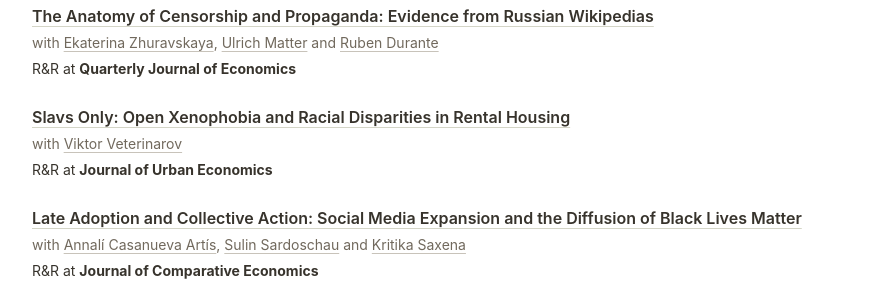
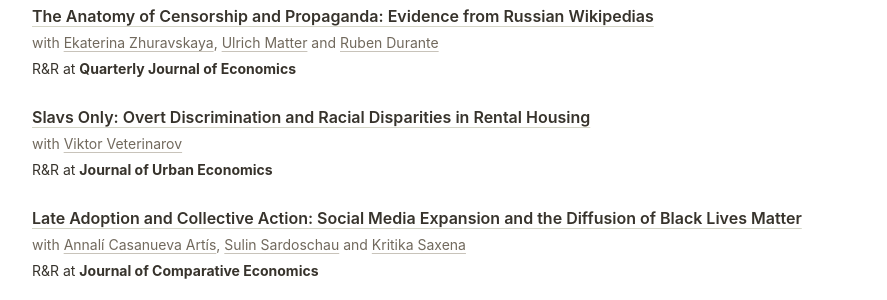
Before and after one commit to vladimir-avetian/vladimir-avetian.github.io, a Jekyll site: the page built from index.html, in a window 1280 px wide and 900 px high, scrolled down 516 px. Shown: the part 153-453 px from the top of the window, without its empty margins (196-1083 px from the left). Built offline with Jekyll 4.4.1, drawn with Linux system fonts in a browser that asks for light colours; the list of posts is cut into pages by our own code.

Commit message:
Update Slavs Only paper title

```diff
--- a/index.html
+++ b/index.html
@@ -66,7 +66,7 @@ description: "Vladimir Avetian — political economy, urban economics and unstru
               <p class="publication">R&amp;R at <cite>Quarterly Journal of Economics</cite></p>
             </li>
             <li class="paper">
-              <h3 class="paper-title"><a href="https://vladimir-avetian.github.io/pdfs/Slavs.pdf">Slavs Only: Open Xenophobia and Racial Disparities in Rental Housing</a></h3>
+              <h3 class="paper-title"><a href="https://vladimir-avetian.github.io/pdfs/Slavs.pdf">Slavs Only: Overt Discrimination and Racial Disparities in Rental Housing</a></h3>
               <p class="coauthors">with <a href="https://viktorveterinarov.github.io/">Viktor Veterinarov</a></p>
               <p class="publication">R&amp;R at <cite>Journal of Urban Economics</cite></p>
             </li>
```
Also changed, not shown: research.md (+1 -1 lines).
